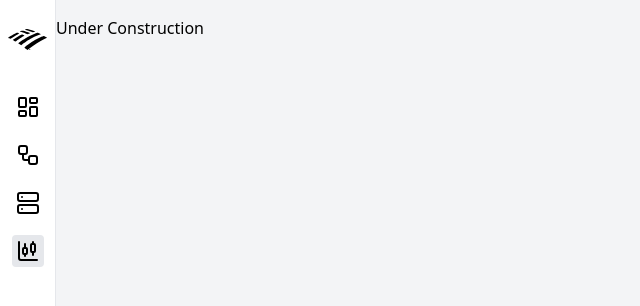
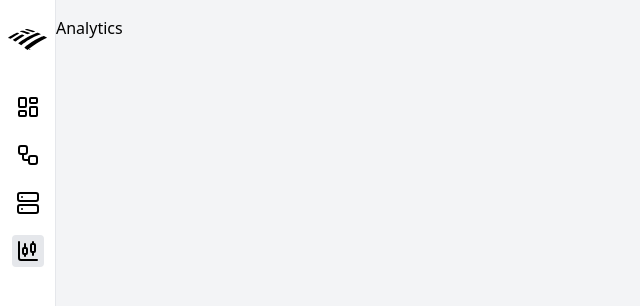
Before and after one commit to Deftly/leapp_ipu_platform, a React (Vite) app in the folder leapp_reporting_client/: page /analytics in a window 1280 px wide. Shown: the top 306 px of the page, without its empty margins (0-640 px from the left). Built offline with nearby package versions, Linux system fonts and the light colour scheme.

Commit message:
additional placeholder pages

```diff
--- a/leapp_reporting_client/src/App.tsx
+++ b/leapp_reporting_client/src/App.tsx
@@ -1,7 +1,10 @@
 import { BrowserRouter, Route, Routes } from "react-router-dom";
 import AppLayout from "@/pages/AppLayout";
 import UnderConstruction from "@/pages/UnderConstruction";
+import Analytics from "@/pages/Analytics";
 import Workflows from "@/pages/Workflows";
+import Dashboard from "@/pages/Dashboard";
+import Hosts from "@/pages/Hosts";
 import Stages from "@/pages/Stages";
 
 const App = () => {
@@ -9,15 +12,12 @@ const App = () => {
     <BrowserRouter>
       <Routes>
         <Route element={<AppLayout />}>
-          <Route index element={<UnderConstruction page="Dashboard" />} />
+          <Route index element={<Dashboard />} />
           <Route path="workflows" element={<Workflows />} />
           <Route path="workflows/:hostname/:txId/stages" element={<Stages />} />
-          <Route path="hosts" element={<UnderConstruction page="Hosts" />} />
-          <Route
-            path="analytics"
-            element={<UnderConstruction page="Analytics" />}
-          />
-          <Route path="FAQ" element={<UnderConstruction page="FAQ" />} />
+          <Route path="hosts" element={<Hosts />} />
+          <Route path="analytics" element={<Analytics />} />
+          <Route path="FAQ" element={<UnderConstruction />} />
         </Route>
       </Routes>
     </BrowserRouter>
--- /dev/null
+++ b/leapp_reporting_client/src/pages/Analytics.tsx
@@ -0,0 +1,5 @@
+const Analytics = () => {
+  return <div>Analytics</div>;
+};
+
+export default Analytics;
--- /dev/null
+++ b/leapp_reporting_client/src/pages/Dashboard.tsx
@@ -0,0 +1,5 @@
+const Dashboard = () => {
+  return <div>Dashboard</div>;
+};
+
+export default Dashboard;
--- /dev/null
+++ b/leapp_reporting_client/src/pages/Hosts.tsx
@@ -0,0 +1,5 @@
+const Hosts = () => {
+  return <div>Hosts</div>;
+};
+
+export default Hosts;
```
